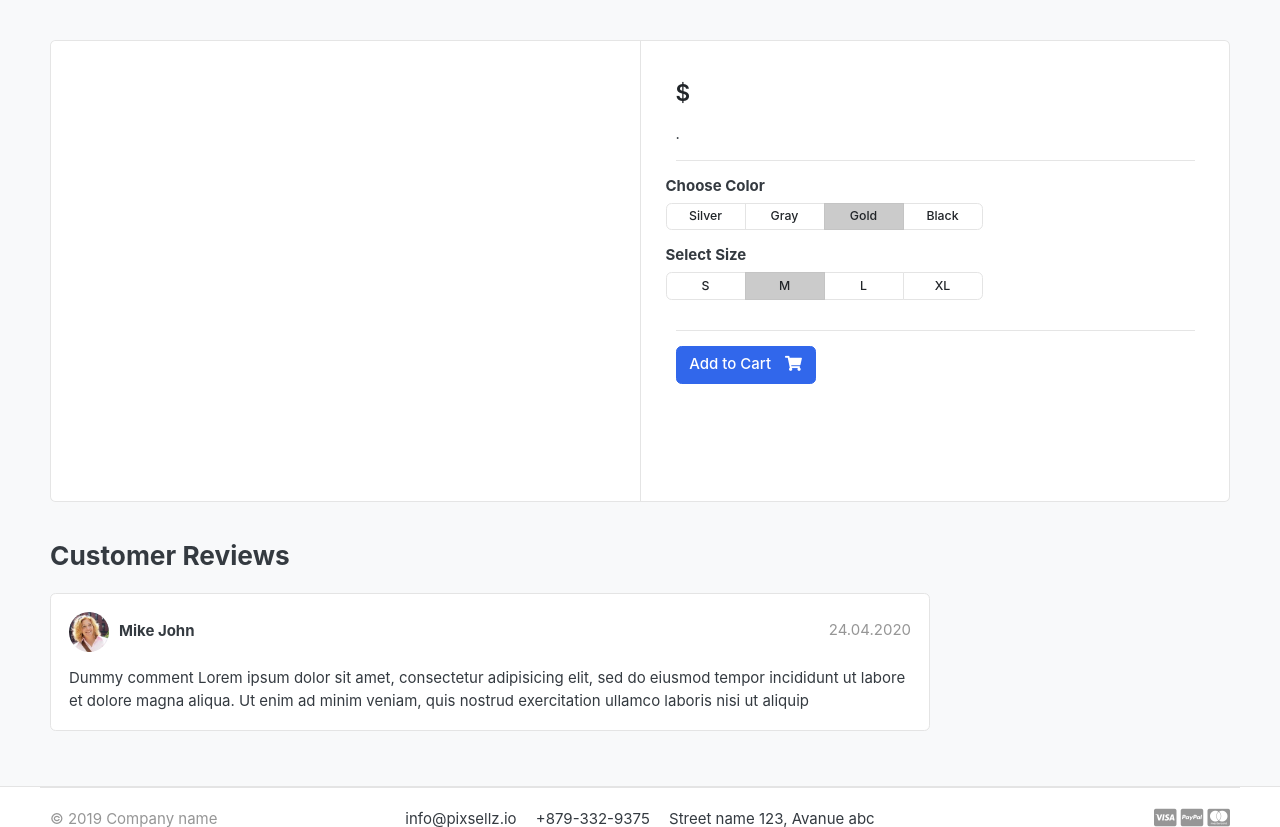
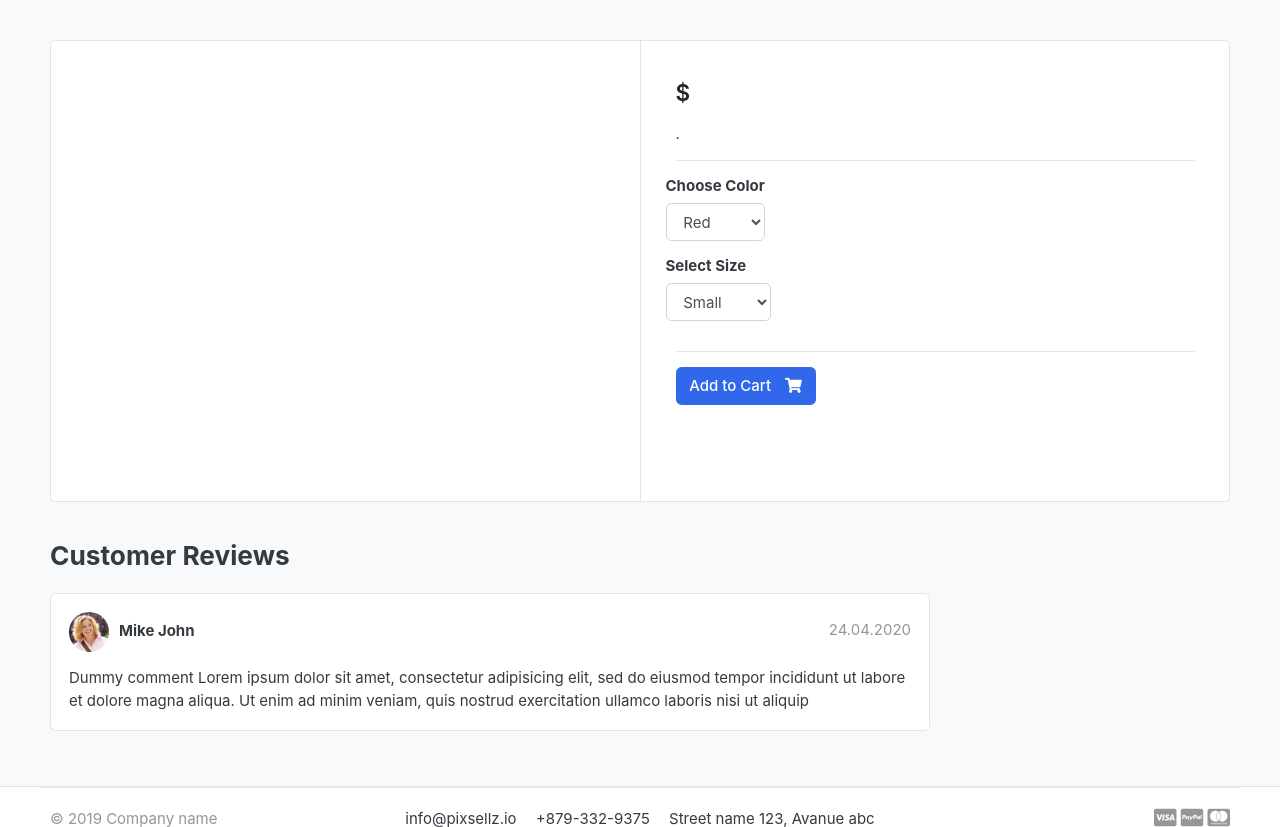
Before and after one commit to Mirzohidpy/django-ecommerce, a Django app: template templates/store/product_detail.html in a window 1280 px wide. Shown: the part 118-945 px from the top of the page. Run offline with Django 4.2, Linux system fonts and the light colour scheme; the template is opened without the code that fills it, so the values that code supplies are empty; some libraries are stand-ins or nearby versions; some web fonts are replaced.

Commit message:
Variation model for products created

```diff
--- a/store/views.py
+++ b/store/views.py
@@ -29,7 +29,7 @@
         paged_products = paginator.get_page(page)
         product_count = products.count()
     else:
-        products = Product.objects.all().filter(is_available=True)
+        products = Product.objects.all().filter(is_available=True).order_by('id')
         paginator = Paginator(products, 6)
         page = request.GET.get('page')
         paged_products = paginator.get_page(page)
--- a/templates/store/product_detail.html
+++ b/templates/store/product_detail.html
@@ -15,6 +15,7 @@
                         </article> <!-- gallery-wrap .end// -->
                     </aside>
                     <main class="col-md-6 border-left">
+                        <form action="{% url 'add_cart' single_product.id %}" method="GET">
                             <article class="content-body">
 
                                 <h2 class="title">{{ single_product.name }}</h2>
@@ -30,39 +31,21 @@
                                 <div class="row">
                                     <div class="item-option-select">
                                         <h6>Choose Color</h6>
-                                    <div class="btn-group btn-group-sm btn-group-toggle" data-toggle="buttons">
-                                        <label class="btn btn-light">
-                                            <input type="radio" name="radio_color"> Silver
-                                        </label>
-                                        <label class="btn btn-light">
-                                            <input type="radio" name="radio_color"> Gray
-                                        </label>
-                                        <label class="btn btn-light active">
-                                            <input type="radio" name="radio_color checked"> Gold
-                                        </label>
-                                        <label class="btn btn-light">
-                                            <input type="radio" name="radio_color"> Black
-                                        </label>
-                                    </div>
+                                        <select name="color" class="form-control">
+                                            <option value="red">Red</option>
+                                            <option value="yellow">Blue</option>
+                                            <option value="green">Green</option>
+                                        </select>
                                     </div>
                                 </div> <!-- row.// -->
                                 <div class="row">
                                     <div class="item-option-select">
                                         <h6>Select Size</h6>
-                                    <div class="btn-group btn-group-sm btn-group-toggle" data-toggle="buttons">
-                                        <label class="btn btn-light">
-                                            <input type="radio" name="radio_color"> S
-                                        </label>
-                                        <label class="btn btn-light active">
-                                            <input type="radio" name="radio_color" checked> M
-                                        </label>
-                                        <label class="btn btn-light">
-                                            <input type="radio" name="radio_color"> L
-                                        </label>
-                                        <label class="btn btn-light">
-                                            <input type="radio" name="radio_color"> XL
-                                        </label>
-                                    </div>
+                                        <select name="size" class="form-control">
+                                            <option value="small">Small</option>
+                                            <option value="medium">Medium</option>
+                                            <option value="large">Large</option>
+                                        </select>
                                     </div>
                                 </div> <!-- row.// -->
                                 <hr>
@@ -75,11 +58,13 @@
                                         <a href="{% url 'cart' %}" class="btn  btn-outline-primary"> <span
                                                 class="text">View Cart</span> <i class="fas fa-eye"></i> </a>
                                     {% else %}
-                                    <a href="{% url 'add_cart' single_product.id %}" class="btn  btn-primary"> <span
-                                        class="text">Add to Cart</span> <i class="fas fa-shopping-cart"></i> </a>
+                                        <button type="submit" class="btn  btn-primary"> <span
+                                                class="text">Add to Cart</span> <i class="fas fa-shopping-cart"></i>
+                                        </button>
                                     {% endif %}
                                 {% endif %}
-                        </article> <!-- product-info-aside .// -->
+                            </article>
+                        </form><!-- product-info-aside .// -->
                     </main> <!-- col.// -->
                 </div> <!-- row.// -->
             </div> <!-- card.// -->
```
Also changed, not shown: store/admin.py (+9 -2 lines), store/models.py (+20 -0 lines), store/migrations/0002_variation.py (added). Lines whose indentation alone changed are shown as unchanged.
